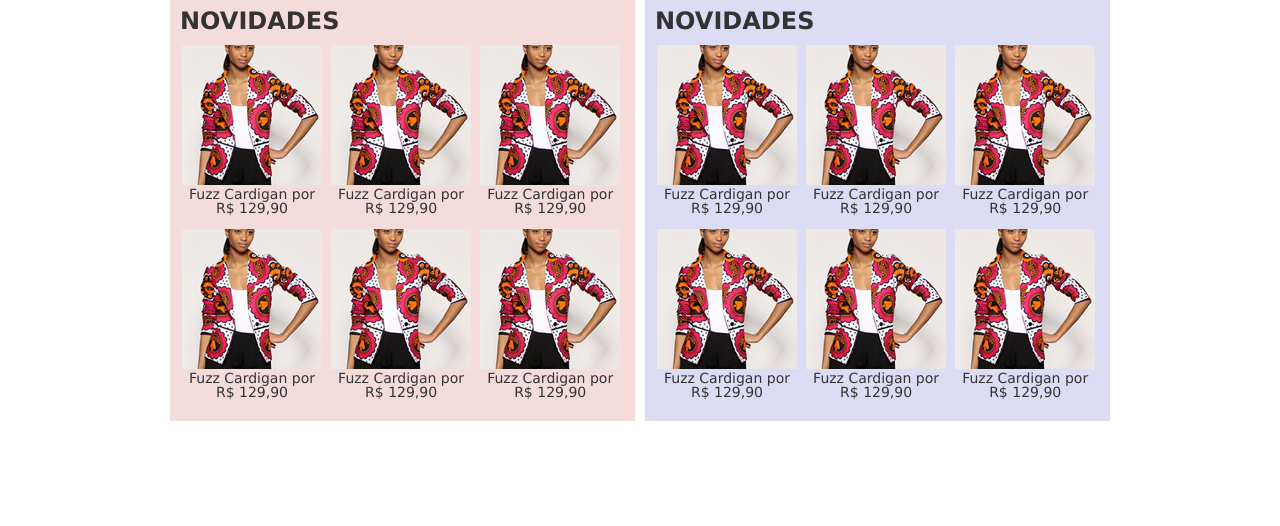
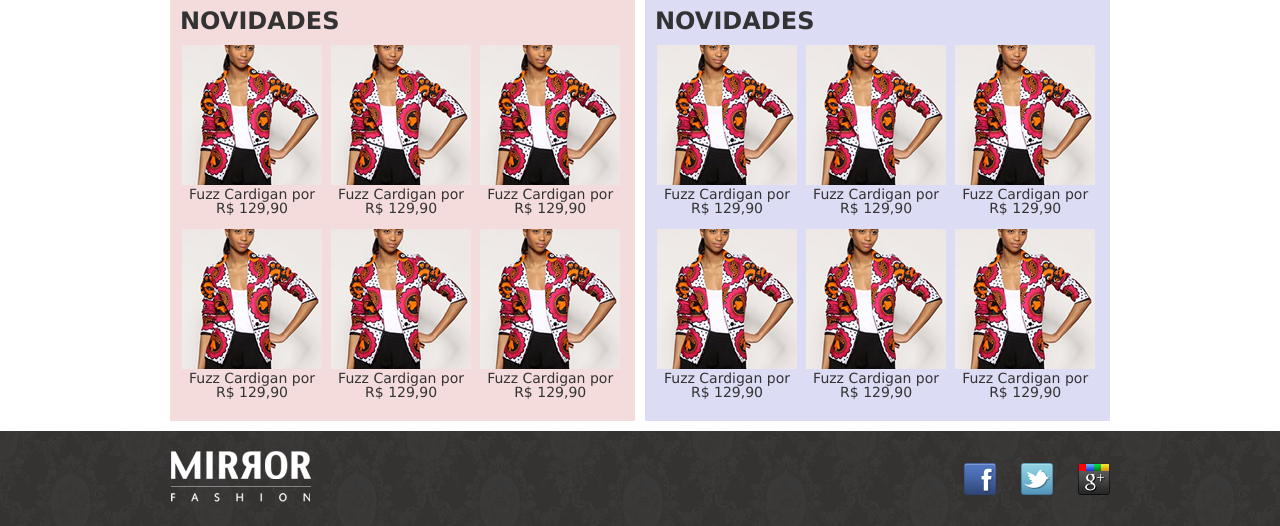
Before and after one commit to vanessametonini/wd43, a PHP site: page / in a window 1280 px wide. Shown: the part 592-1118 px from the top of the page. Before the commit the page ends 1013 px from the top, so only its background shows below. Run offline with PHP 8.4, Linux system fonts and the light colour scheme.

Commit message:
Exercícios: rodapé

```diff
--- a/css/estilos.css
+++ b/css/estilos.css
@@ -129,3 +129,43 @@ header {
   text-align: center;
   text-decoration: none;
 }
+
+footer {
+  background-image: url(../img/fundo-rodape.png);
+  clear: both;
+  padding: 20px 0;
+}
+
+footer .container {
+  position: relative;
+}
+
+.social {
+  position: absolute;
+  top: 12px;
+  right: 0;
+}
+
+.social li {
+  float: left;
+  margin-left: 25px;
+}
+
+.social a {
+  height: 32px;
+  width: 32px;
+  display: block;
+  text-indent: -9999px;
+}
+
+.social a[href*="facebook.com"] {
+  background-image: url(../img/facebook.png);
+}
+
+.social a[href*="twitter.com"] {
+  background-image: url(../img/twitter.png);
+}
+
+.social a[href*="plus.google.com"] {
+  background-image: url(../img/googleplus.png);
+}
--- a/index.html
+++ b/index.html
@@ -158,5 +158,16 @@
         </ol>
       </section>
   </div>
+  <footer>
+  <div class="container">
+    <img src="img/logo-rodape.png" alt="Logo Mirror Fashion">
+    <ul class="social">
+      <li><a href="http://facebook.com/mirrorfashion">Facebook</a></li>
+      <li><a href="http://twitter.com/mirrorfashion">Twitter</a></li>
+      <li><a href="http://plus.google.com/mirrorfashion">Google+</a></li>
+    </ul>
+
+  </div>
+</footer>
 </body>
 </html>
```
